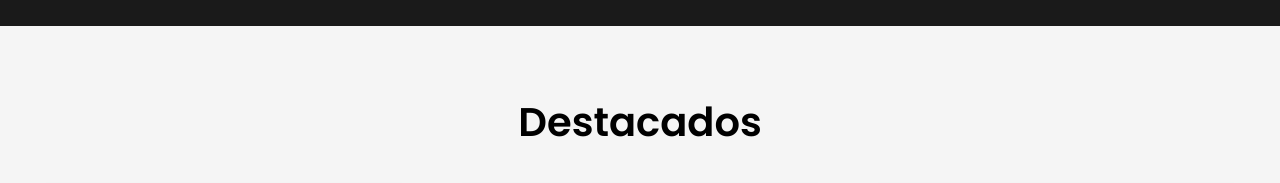
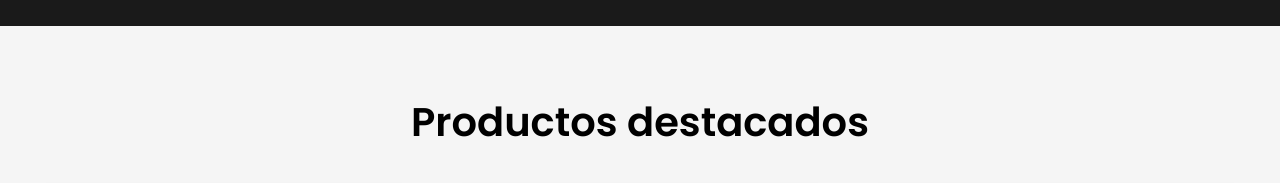
Before and after one commit to joas1110/nike-clon, a plain HTML site: page index.html in a window 1280 px wide. Shown: the part 448-631 px from the top of the page. Drawn offline with Linux system fonts and the light colour scheme.

Commit message:
fix: cambio mínimo para forzar redeploy

```diff
--- a/index.html
+++ b/index.html
@@ -37,7 +37,7 @@
 
   <!-- PRODUCTOS -->
   <section class="products">
-    <h2>Destacados</h2>
+    <h2>Productos destacados</h2>
     <div class="product-grid">
       <article class="product-card">
        <img src="https://i.postimg.cc/c4DyX9q9/airmax-pro.png" alt="Air Max Pro">
```
